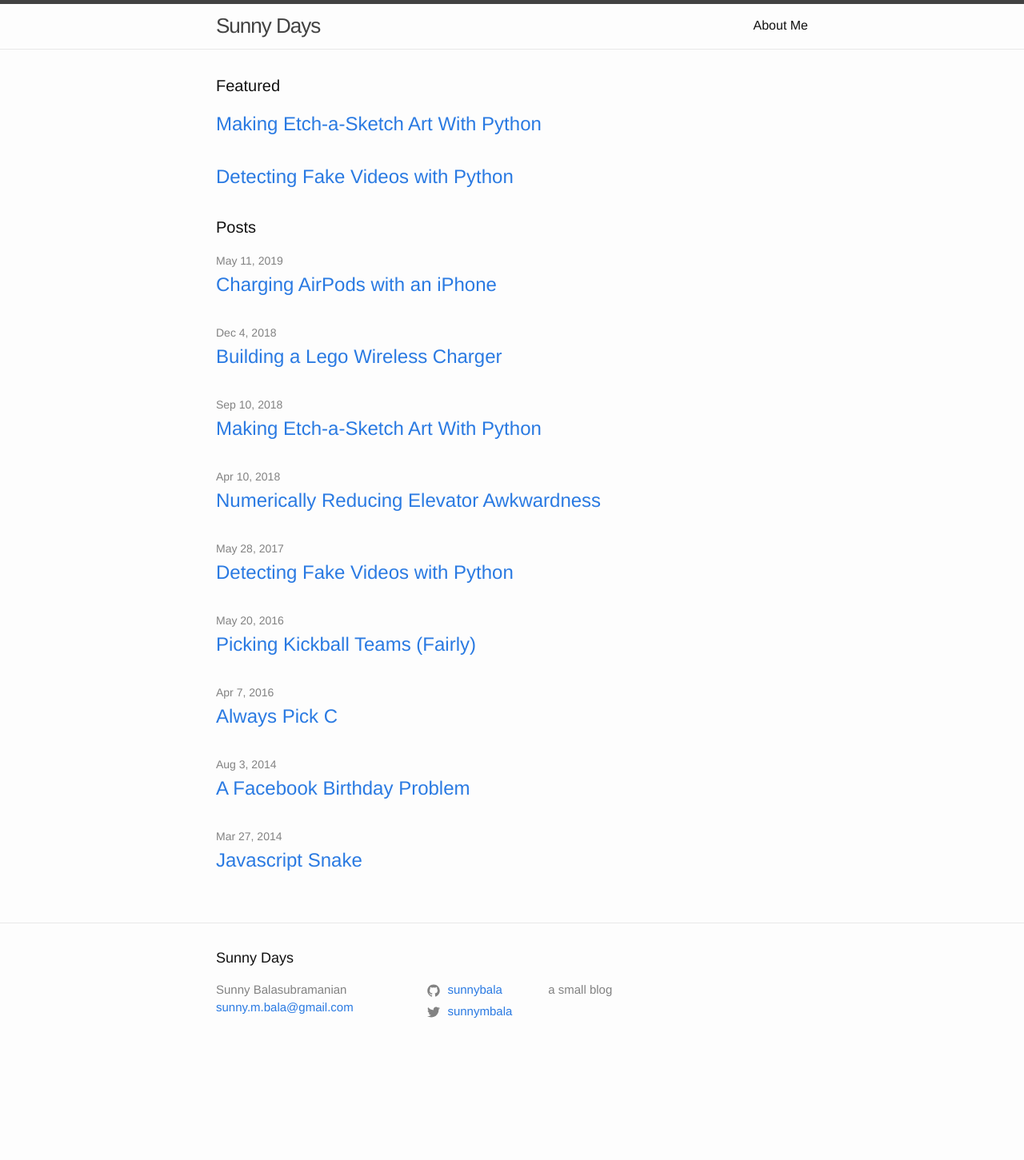
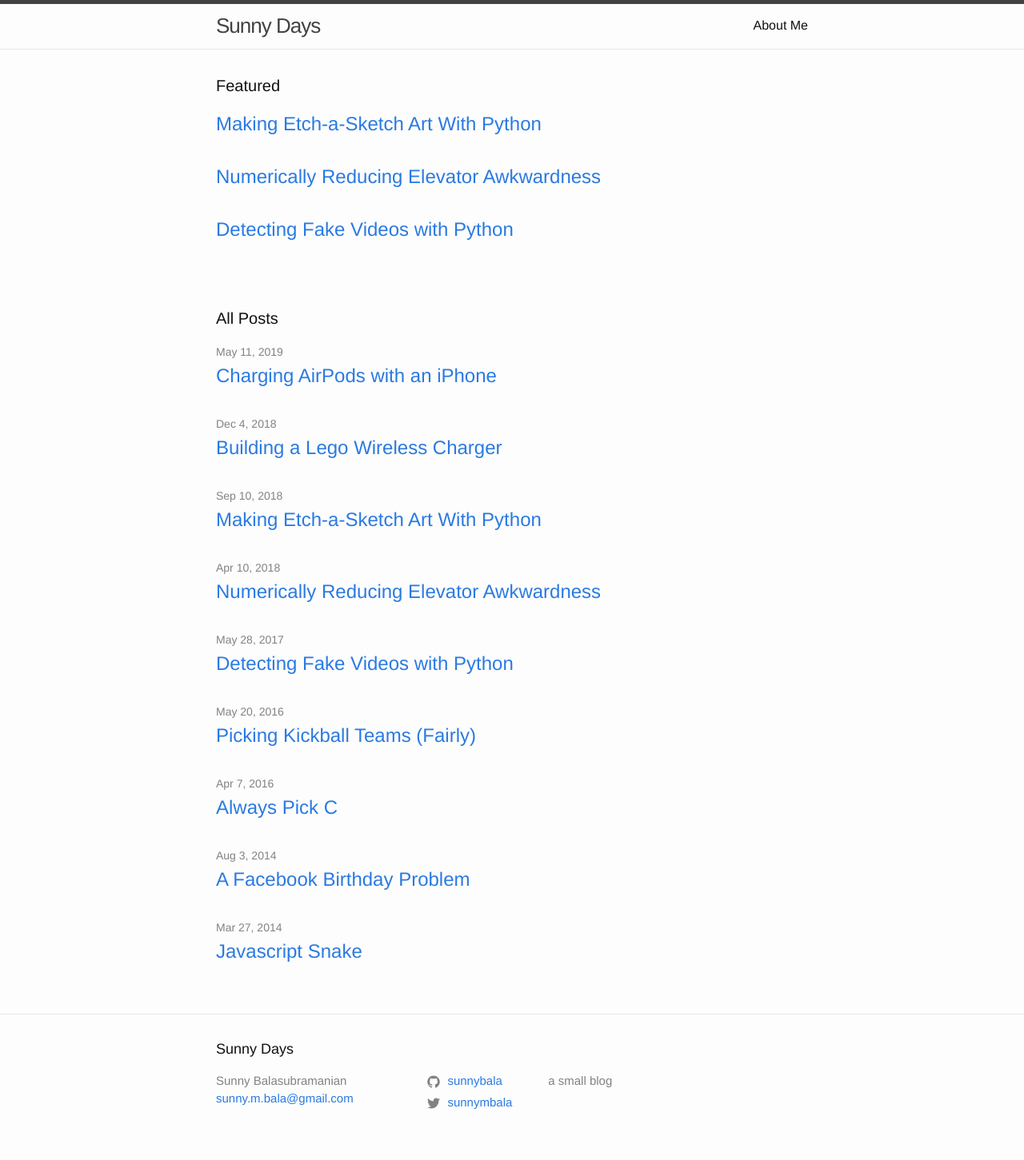
Before and after one commit to sunnybala/sunnybala.github.io, a Jekyll site: the page built from index.md, in a window 1280 px wide. Shown: the whole page at 80% size. Built offline with Jekyll 4.4.1, drawn with Linux system fonts in a browser that asks for light colours; before the commit the page ends 1337 px from its top, so only the background shows below that.

Commit message:
fixed featured

```diff
--- a/_layouts/home.html
+++ b/_layouts/home.html
@@ -13,12 +13,17 @@ layout: default
       </li>
 	  <li>
         <h2>
+          <a class="post-link" href="/2018/04/10/reducing-elevator-awkwardness.html"> Numerically Reducing Elevator Awkwardness </a>
+        </h2>
+      </li>
+	  <li>
+        <h2>
           <a class="post-link" href="/2017/05/28/python-video-loop-detection.html"> Detecting Fake Videos with Python </a>
         </h2>
       </li>
   </ul>
-
-  <h1 class="page-heading">Posts</h1>
+  <br><br>
+  <h1 class="page-heading"> All Posts</h1>
 
   {{ content }}
 
```
